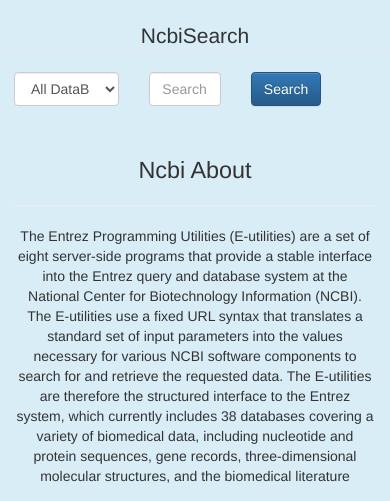
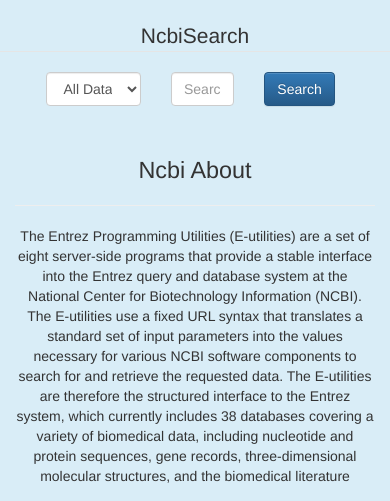
Before and after one commit to rsmith-63/EutilsAngularUI, a website: page app/index.html in a window 390 px wide. Shown: the top 501 px of the page. Drawn offline with nearby package versions, Linux system fonts and the light colour scheme; some packages are replaced by stand-ins of ours; no server answers.

Commit message:
add a view and some css

```diff
--- a/app/views/SearchForm.html
+++ b/app/views/SearchForm.html
@@ -4,7 +4,7 @@
     <form class="form-horizontal" >
         <legend>NcbiSearch</legend>
 
-        <fieldset class="col-md-offset-3 col-sm-offset-4 col-lg-offset-3">
+        <fieldset class="col-md-offset-2 col-sm-offset-2 col-lg-offset-3 col-xs-offset-1" >
             <!-- Form Name -->
 
             <div class="form-group" >
```
